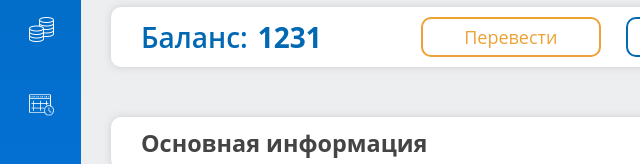
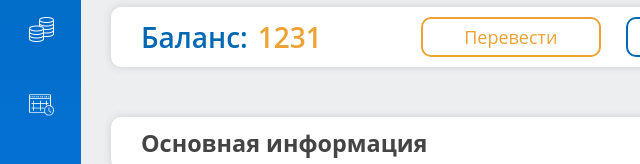
Before and after one commit to rinatitl/mind_vue, a website: page index.html in a window 1280 px wide. Shown: the part 333-497 px from the top of the page, 4-644 px from the left. Drawn offline with nearby package versions, Linux system fonts and the light colour scheme.

Commit message:
changed balance color

```diff
--- a/style/style.css
+++ b/style/style.css
@@ -467,7 +467,7 @@ header {
     font-size: 28px;
     margin-right: 10px; }
   .profile_balance_show span:last-of-type {
-    font-weight: 700; }
+    color: #EDA235; }
 
 .profile_info {
   margin-bottom: 20px; }
```
